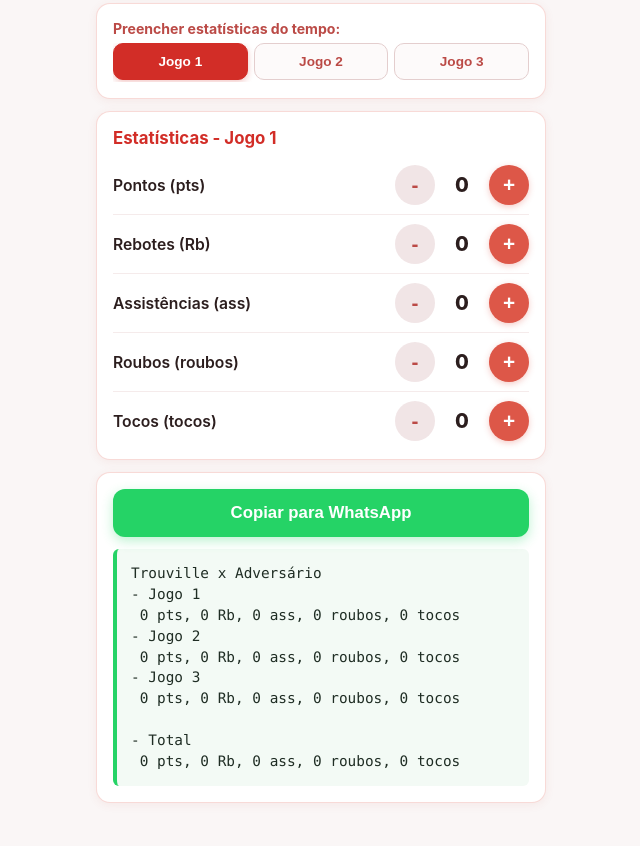
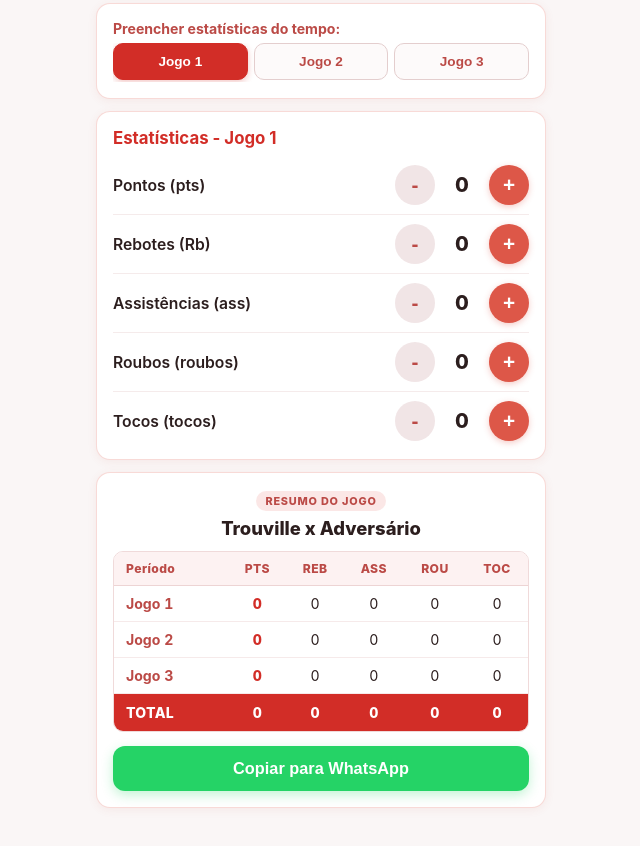
Before and after one commit to gabrieloest/trouville-stats-tracker, a plain HTML site: page index.html in a window 1280 px wide. Shown: the part 396-1242 px from the top of the page, without its empty margins (319-959 px from the left). Drawn offline with Linux system fonts and the light colour scheme.

Commit message:
Improve stats visualization

```diff
--- a/app.js
+++ b/app.js
@@ -149,7 +149,7 @@ async function pullFromCloud() {
     }
 
     state = { ...getDefaultState(), ...result.payload };
-    updatePreview();
+    updateSummaryView();
 
     const timeStr = new Date(result.updatedAt).toLocaleTimeString('pt-BR', { hour: '2-digit', minute: '2-digit', second: '2-digit' });
     if (bannerTime) bannerTime.innerText = `Atualizado ${timeStr}`;
@@ -219,7 +219,35 @@ function updateSyncUI() {
   }
 }
 
-// --- Renderização ---
+// --- Cálculo e Renderização ---
+function getMatchHeader() {
+  const opponent = state.opponent.trim() || 'Adversário';
+  return state.location === 'home'
+    ? `Trouville x ${opponent}`
+    : `${opponent} x Trouville`;
+}
+
+function getSummaryData() {
+  const activeQuarters = Object.keys(state.playedQuarters).filter(q => state.playedQuarters[q]);
+  const totals = { pts: 0, rb: 0, ass: 0, roubos: 0, tocos: 0 };
+
+  const rows = activeQuarters.map(q => {
+    const data = state.stats[q];
+    totals.pts += data.pts;
+    totals.rb += data.rb;
+    totals.ass += data.ass;
+    totals.roubos += data.roubos;
+    totals.tocos += data.tocos;
+    return { quarter: q, ...data };
+  });
+
+  return {
+    header: getMatchHeader(),
+    rows,
+    totals
+  };
+}
+
 function syncUIWithState() {
   document.getElementById('opponent').value = state.opponent;
   document.getElementById('location').value = state.location;
@@ -234,7 +262,7 @@ function syncUIWithState() {
 
   renderTabs();
   renderCurrentQuarterStats();
-  updatePreview();
+  updateSummaryView();
 }
 
 function renderTabs() {
@@ -277,31 +305,73 @@ function renderCurrentQuarterStats() {
   }
 }
 
-function generateText() {
-  const opponent = state.opponent.trim() || 'Adversário';
-  const isHome = state.location === 'home';
+function updateSummaryView() {
+  const { header, rows, totals } = getSummaryData();
+  document.getElementById('summary-match-title').innerText = header;
 
-  const header = isHome ? `Trouville x ${opponent}` : `${opponent} x Trouville`;
+  const wrapper = document.getElementById('summary-table-wrapper');
+  wrapper.innerHTML = '';
+
+  if (rows.length === 0) {
+    const empty = document.createElement('p');
+    empty.className = 'boxscore-empty';
+    empty.innerText = 'Nenhum tempo jogado selecionado.';
+    wrapper.appendChild(empty);
+    return;
+  }
+
+  const table = document.createElement('table');
+  table.className = 'boxscore-table';
+
+  table.innerHTML = `
+    <thead>
+      <tr>
+        <th>Período</th>
+        <th>PTS</th>
+        <th>REB</th>
+        <th>ASS</th>
+        <th>ROU</th>
+        <th>TOC</th>
+      </tr>
+    </thead>
+    <tbody>
+      ${rows.map(r => `
+        <tr>
+          <td>Jogo ${r.quarter}</td>
+          <td class="col-pts">${r.pts}</td>
+          <td>${r.rb}</td>
+          <td>${r.ass}</td>
+          <td>${r.roubos}</td>
+          <td>${r.tocos}</td>
+        </tr>
+      `).join('')}
+    </tbody>
+    <tfoot>
+      <tr>
+        <td>TOTAL</td>
+        <td>${totals.pts}</td>
+        <td>${totals.rb}</td>
+        <td>${totals.ass}</td>
+        <td>${totals.roubos}</td>
+        <td>${totals.tocos}</td>
+      </tr>
+    </tfoot>
+  `;
+
+  wrapper.appendChild(table);
+}
+
+function generateWhatsAppText() {
+  const { header, rows, totals } = getSummaryData();
   let text = `${header}\n`;
 
-  const activeQuarters = Object.keys(state.playedQuarters).filter(q => state.playedQuarters[q]);
-
-  if (activeQuarters.length === 0) {
+  if (rows.length === 0) {
     return `${header}\n(Nenhum tempo jogado selecionado)`;
   }
 
-  const totals = { pts: 0, rb: 0, ass: 0, roubos: 0, tocos: 0 };
-
-  activeQuarters.forEach(q => {
-    const data = state.stats[q];
-    totals.pts += data.pts;
-    totals.rb += data.rb;
-    totals.ass += data.ass;
-    totals.roubos += data.roubos;
-    totals.tocos += data.tocos;
-
-    text += `- Jogo ${q}\n`;
-    text += ` ${data.pts} pts, ${data.rb} Rb, ${data.ass} ass, ${data.roubos} roubos, ${data.tocos} tocos\n`;
+  rows.forEach(r => {
+    text += `- Jogo ${r.quarter}\n`;
+    text += ` ${r.pts} pts, ${r.rb} Rb, ${r.ass} ass, ${r.roubos} roubos, ${r.tocos} tocos\n`;
   });
 
   text += `\n- Total\n`;
@@ -310,16 +380,12 @@ function generateText() {
   return text.trim();
 }
 
-function updatePreview() {
-  document.getElementById('preview-text').innerText = generateText();
-}
-
 // --- Ações e Eventos ---
 function handleInputChange() {
   state.opponent = document.getElementById('opponent').value;
   state.location = document.getElementById('location').value;
   saveState();
-  updatePreview();
+  updateSummaryView();
 }
 
 function toggleQuarterPlayed(q) {
@@ -340,7 +406,7 @@ function toggleQuarterPlayed(q) {
   saveState();
   renderTabs();
   renderCurrentQuarterStats();
-  updatePreview();
+  updateSummaryView();
 }
 
 function setQuarter(q) {
@@ -357,7 +423,7 @@ function changeStat(statKey, delta) {
     triggerHapticFeedback();
     saveState();
     renderCurrentQuarterStats();
-    updatePreview();
+    updateSummaryView();
   }
 }
 
@@ -386,7 +452,7 @@ function bindEvents() {
   document.getElementById('btn-reset').addEventListener('click', resetMatch);
 
   document.getElementById('btn-whatsapp').addEventListener('click', (e) => {
-    copyToClipboard(generateText(), e.currentTarget, '✅ Copiado para o WhatsApp!');
+    copyToClipboard(generateWhatsAppText(), e.currentTarget, '✅ Copiado para o WhatsApp!');
   });
 
   document.querySelectorAll('.time-checkbox-btn input[type="checkbox"]').forEach(chk => {
--- a/index.html
+++ b/index.html
@@ -169,10 +169,16 @@
     </div>
   </div>
 
-  <!-- Resumo da Partida e Cópia para WhatsApp -->
+  <!-- Resumo Visual da Partida (Box Score) e Cópia para WhatsApp -->
   <div class="card">
+    <div class="boxscore-header">
+      <span class="boxscore-badge">RESUMO DO JOGO</span>
+      <h2 id="summary-match-title" class="boxscore-title">Trouville x Adversário</h2>
+    </div>
+
+    <div id="summary-table-wrapper" class="boxscore-wrapper"></div>
+
     <button id="btn-whatsapp" class="btn-whatsapp" type="button">Copiar para WhatsApp</button>
-    <div class="preview" id="preview-text"></div>
   </div>
 </div>
 
--- a/styles.css
+++ b/styles.css
@@ -367,32 +367,115 @@ select:last-child {
   color: var(--blushed-brick);
 }
 
+/* Box Score (Resumo Visual da Partida) */
+.boxscore-header {
+  text-align: center;
+  margin-bottom: 12px;
+}
+
+.boxscore-badge {
+  display: inline-block;
+  font-size: 0.68rem;
+  font-weight: 800;
+  letter-spacing: 0.8px;
+  color: var(--blushed-brick);
+  background: rgba(234, 148, 142, 0.22);
+  padding: 3px 9px;
+  border-radius: 12px;
+  margin-bottom: 4px;
+}
+
+.boxscore-title {
+  margin: 2px 0 0 0;
+  font-size: 1.15rem;
+  font-weight: 800;
+  color: var(--text);
+}
+
+.boxscore-wrapper {
+  margin-bottom: 14px;
+  border-radius: 10px;
+  overflow: hidden;
+  border: 1px solid #f0dada;
+}
+
+.boxscore-empty {
+  text-align: center;
+  padding: 18px 12px;
+  font-size: 0.88rem;
+  color: var(--dusty-rose);
+  background: #fdfafa;
+  margin: 0;
+}
+
+.boxscore-table {
+  width: 100%;
+  border-collapse: collapse;
+  font-size: 0.88rem;
+  text-align: center;
+}
+
+.boxscore-table thead th {
+  background-color: #fdf2f2;
+  color: var(--blushed-brick);
+  font-weight: 800;
+  font-size: 0.76rem;
+  letter-spacing: 0.4px;
+  padding: 9px 4px;
+  border-bottom: 1.5px solid #edd4d4;
+}
+
+.boxscore-table thead th:first-child {
+  text-align: left;
+  padding-left: 12px;
+}
+
+.boxscore-table tbody td {
+  padding: 9px 4px;
+  border-bottom: 1px solid #f6eaea;
+  font-variant-numeric: tabular-nums;
+  color: var(--text);
+}
+
+.boxscore-table tbody td:first-child {
+  text-align: left;
+  padding-left: 12px;
+  font-weight: 700;
+  color: var(--blushed-brick);
+}
+
+.boxscore-table tbody td.col-pts {
+  font-weight: 800;
+  color: var(--flag-red);
+}
+
+.boxscore-table tfoot td {
+  background-color: var(--flag-red);
+  color: #ffffff;
+  font-weight: 800;
+  padding: 10px 4px;
+  font-variant-numeric: tabular-nums;
+}
+
+.boxscore-table tfoot td:first-child {
+  text-align: left;
+  padding-left: 12px;
+  letter-spacing: 0.3px;
+}
+
 .btn-whatsapp {
   width: 100%;
   background-color: var(--whatsapp);
   color: #ffffff;
-  font-size: 1.05rem;
+  font-size: 1.02rem;
   font-weight: 700;
-  padding: 14px;
+  padding: 13px;
   border: none;
   border-radius: 12px;
   cursor: pointer;
-  box-shadow: 0 4px 12px rgba(37, 211, 102, 0.3);
+  box-shadow: 0 4px 12px rgba(37, 211, 102, 0.28);
 }
 
 .btn-whatsapp:active {
   transform: scale(0.98);
 }
-
-.preview {
-  background: #f3faf5;
-  border-left: 4px solid var(--whatsapp);
-  font-family: ui-monospace, SFMono-Regular, Menlo, Monaco, Consolas, monospace;
-  white-space: pre-wrap;
-  font-size: 0.9rem;
-  line-height: 1.45;
-  padding: 14px;
-  border-radius: 6px;
-  margin-top: 12px;
-  color: #1f2d24;
-}
```
